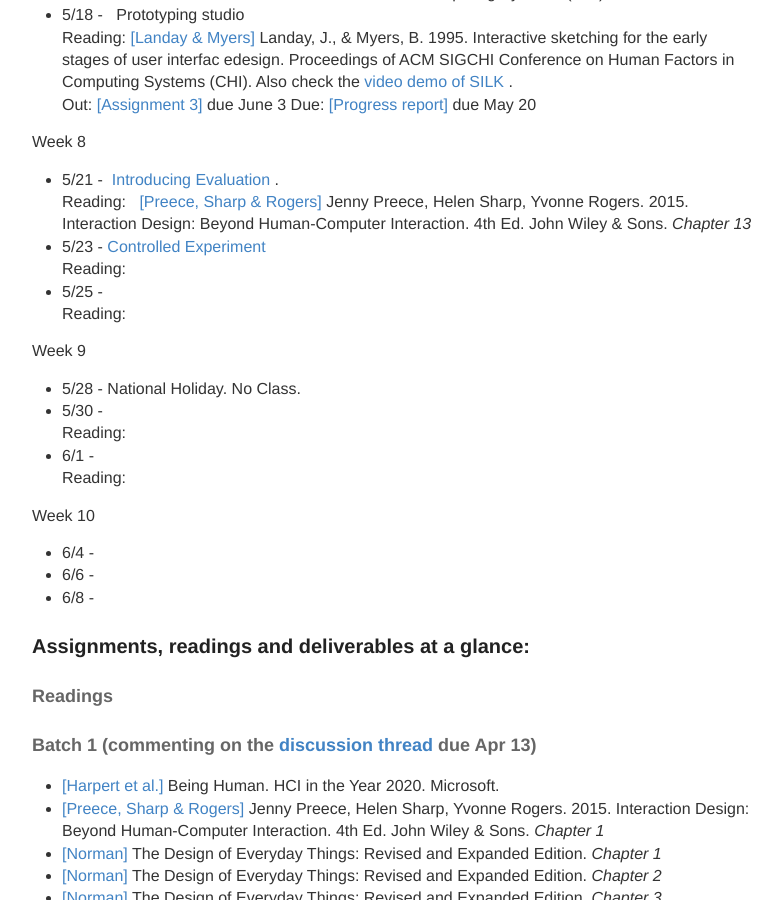
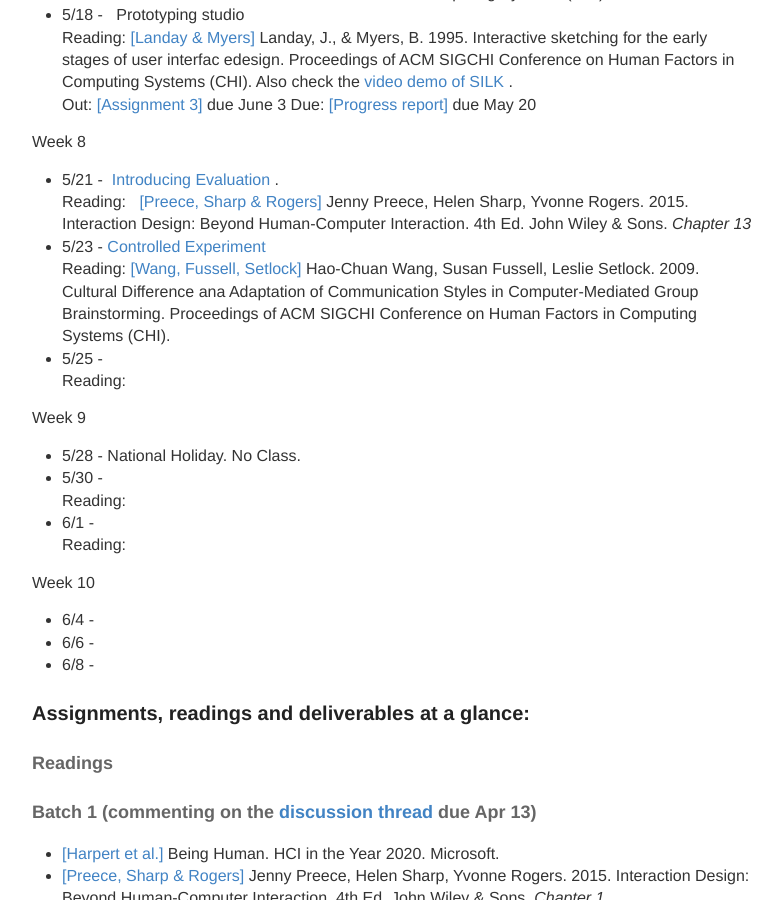
Before and after one commit to hciwang/hciwang.github.io, a Jekyll site: the page built from _posts/2018-3-25-lectures.md, in a window 1280 px wide and 900 px high, scrolled down 2366 px. Shown: the whole window, without its empty margins (248-1030 px from the left). Built offline with Jekyll 4.4.1, drawn with Linux system fonts in a browser that asks for light colours.

Commit message:
Update 2018-3-25-lectures.md

```diff
--- a/_posts/2018-3-25-lectures.md
+++ b/_posts/2018-3-25-lectures.md
@@ -78,7 +78,7 @@
 - 5/21 -  [Introducing Evaluation](https://canvas.ucdavis.edu/courses/225630/files?preview=3613857) .
 Reading:   [[Preece, Sharp & Rogers]](http://www.id-book.com/) Jenny Preece, Helen Sharp, Yvonne Rogers. 2015. Interaction Design: Beyond Human-Computer Interaction. 4th Ed. John Wiley & Sons.  *Chapter 13*
 - 5/23 -  [Controlled Experiment](https://canvas.ucdavis.edu/courses/225630/files?preview=3639815)
-Reading:
+Reading:  [[Wang, Fussell, Setlock]](http://www.cs.cornell.edu/~haochuan/manuscripts/WangFussellSetlock_CHI_09.pdf) Hao-Chuan Wang, Susan Fussell, Leslie Setlock. 2009. Cultural Difference ana Adaptation of Communication Styles in Computer-Mediated Group Brainstorming.  Proceedings of ACM SIGCHI Conference on Human Factors in Computing Systems (CHI).
 - 5/25 -
 Reading:
 
```
